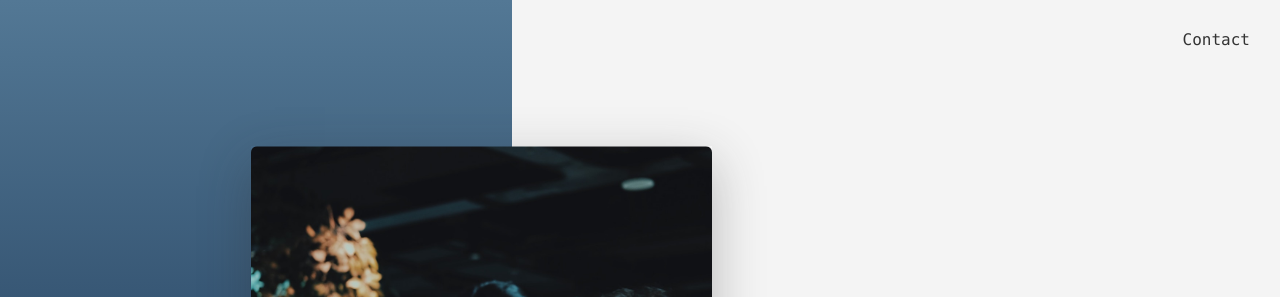
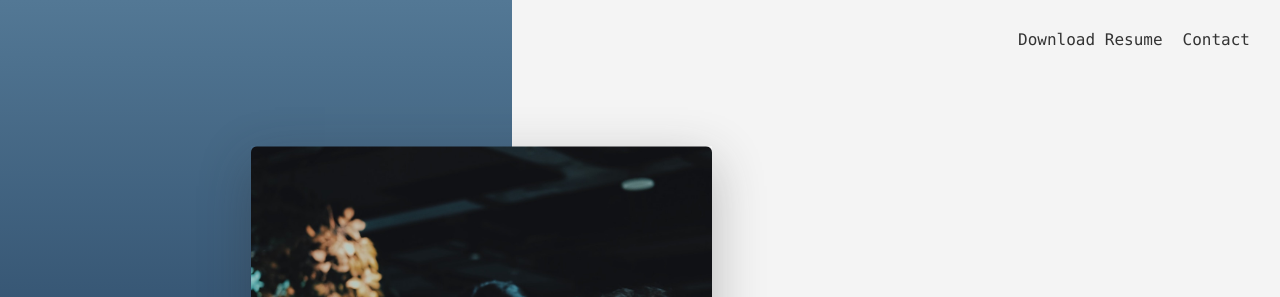
Before and after one commit to nephlin7/gmartinez.dev, a Gatsby site: page / in a window 1280 px wide. Shown: the top 297 px of the page. Built offline with nearby package versions, Linux system fonts and the light colour scheme; Gatsby itself is replaced by a stand-in of ours.

Commit message:
feat: move download resume to header

```diff
--- a/src/pages/index.js
+++ b/src/pages/index.js
@@ -32,6 +32,12 @@ const Home = () => (
           right: 30,
         }}
       >
+        <a
+          css={{ color: `#333`, textDecoration: `none`, marginRight: 20 }}
+          href="/docs/gmartinezcv2019.pdf"
+        >
+          Download Resume
+        </a>
         <a
           css={{ color: `#333`, textDecoration: `none` }}
           href={`mailto:g7devp@gmail.com`}
@@ -106,16 +112,6 @@ const Home = () => (
         </p>
 
         <br />
-        {/* <a
-          css={{
-            borderRadius: 25,
-            padding: `14px 28px`,
-          }}
-          className="button -dark center"
-          href="/docs/gmartinezcv2019.pdf"
-        >
-          Download Resume
-        </a> */}
         <Link
           css={{
             borderRadius: 25,
```
